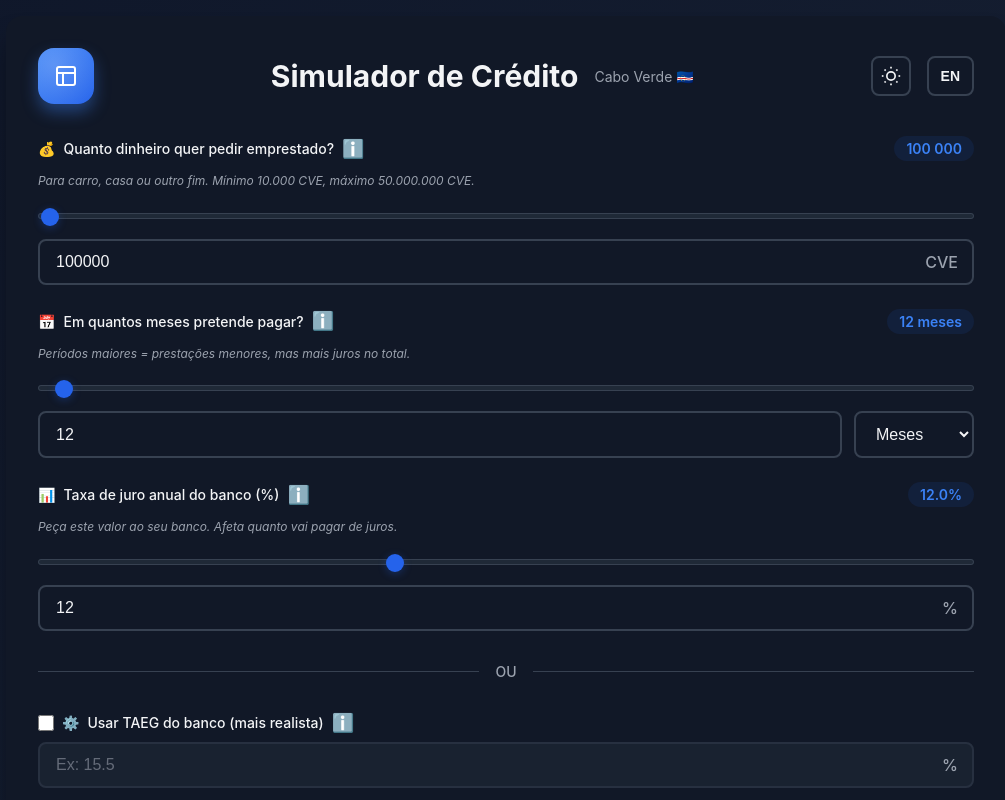
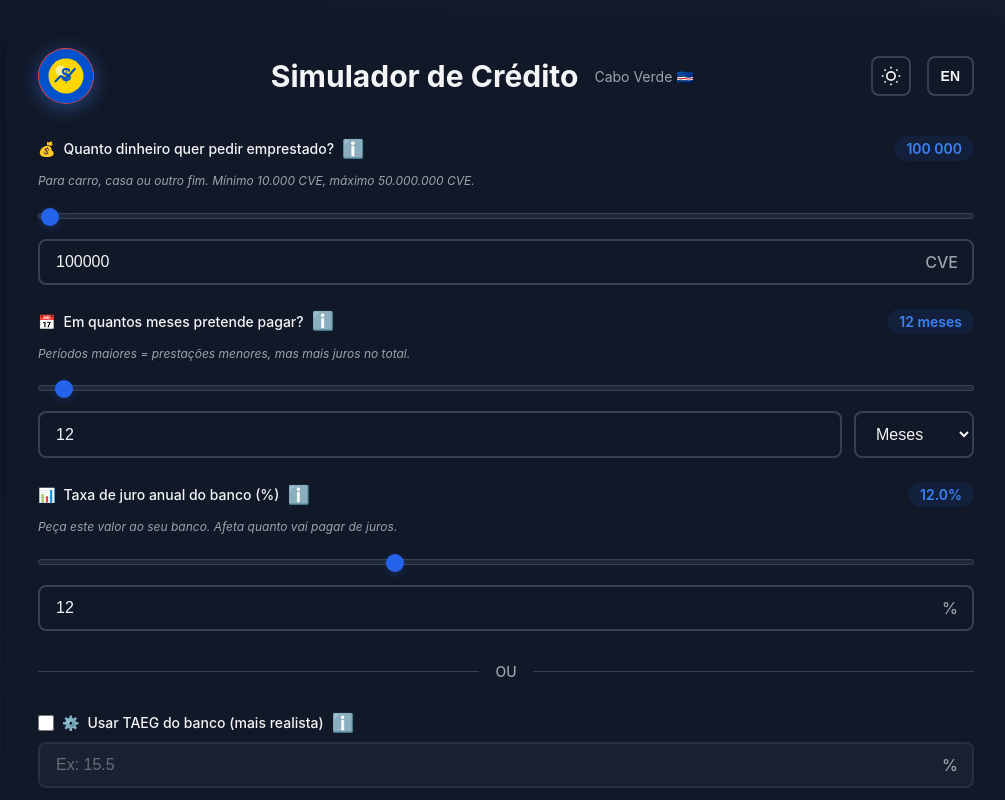
Before and after one commit to marovski/simuladorcreditoCV, a website: page index.html in a window 1280 px wide. Both pictures are taken after a click on the button "Alternar Modo Escuro". Shown: the top 800 px of the page, without its empty margins (134-1139 px from the left). Drawn offline with nearby package versions, Linux system fonts and the light colour scheme.

```diff
--- a/index.html
+++ b/index.html
@@ -57,10 +57,7 @@
             <!-- Header -->
             <div class="header">
                 <div class="icon-box">
-                    <svg width="28" height="28" viewBox="0 0 24 24" fill="none" stroke="currentColor" stroke-width="2">
-                        <rect x="3" y="3" width="18" height="18" rx="2"/>
-                        <path d="M3 9h18M9 21V9"/>
-                    </svg>
+                    <img src="favicon.svg" width="48" height="48" alt="SimulaCV">
                 </div>
                 <div>
                     <h1 data-i18n="app.title">Simulador de Crédito</h1>
--- a/styles.css
+++ b/styles.css
@@ -114,55 +114,43 @@ body {
 }
 
 .icon-box {
-    background: linear-gradient(135deg, var(--primary) 0%, var(--primary-dark) 100%);
-    color: white;
-    padding: 1rem;
-    border-radius: 1rem;
+    background: none;
+    padding: 0;
+    border-radius: 50%;
     transition: all 0.3s ease;
     display: flex;
     align-items: center;
     justify-content: center;
     width: 56px;
     height: 56px;
-    box-shadow: 0 8px 16px rgba(37, 99, 235, 0.3);
     cursor: pointer;
-    position: relative;
-    overflow: hidden;
+    flex-shrink: 0;
 }
 
-.icon-box::before {
-    content: '';
-    position: absolute;
-    top: 0;
-    left: 0;
-    right: 0;
-    bottom: 0;
-    background: radial-gradient(circle at 30% 30%, rgba(255, 255, 255, 0.2), transparent);
-    pointer-events: none;
-}
-
-.icon-box svg {
-    position: relative;
-    z-index: 1;
+.icon-box img {
+    width: 56px;
+    height: 56px;
+    border-radius: 50%;
+    display: block;
     transition: transform 0.3s ease;
+    filter: drop-shadow(0 4px 10px rgba(0, 82, 204, 0.35));
 }
 
 .icon-box:hover {
-    transform: translateY(-4px) scale(1.05);
-    box-shadow: 0 12px 24px rgba(37, 99, 235, 0.4);
+    transform: translateY(-3px);
 }
 
-.icon-box:hover svg {
-    transform: rotate(10deg) scale(1.1);
+.icon-box:hover img {
+    transform: scale(1.08);
+    filter: drop-shadow(0 8px 18px rgba(0, 82, 204, 0.5));
 }
 
-[data-theme="dark"] .icon-box {
-    background: linear-gradient(135deg, #3b82f6 0%, #2563eb 100%);
-    box-shadow: 0 8px 16px rgba(59, 130, 246, 0.4);
+[data-theme="dark"] .icon-box img {
+    filter: drop-shadow(0 4px 10px rgba(59, 130, 246, 0.45));
 }
 
-[data-theme="dark"] .icon-box:hover {
-    box-shadow: 0 12px 24px rgba(59, 130, 246, 0.5);
+[data-theme="dark"] .icon-box:hover img {
+    filter: drop-shadow(0 8px 18px rgba(59, 130, 246, 0.65));
 }
 
 .dark-mode-toggle {
```
